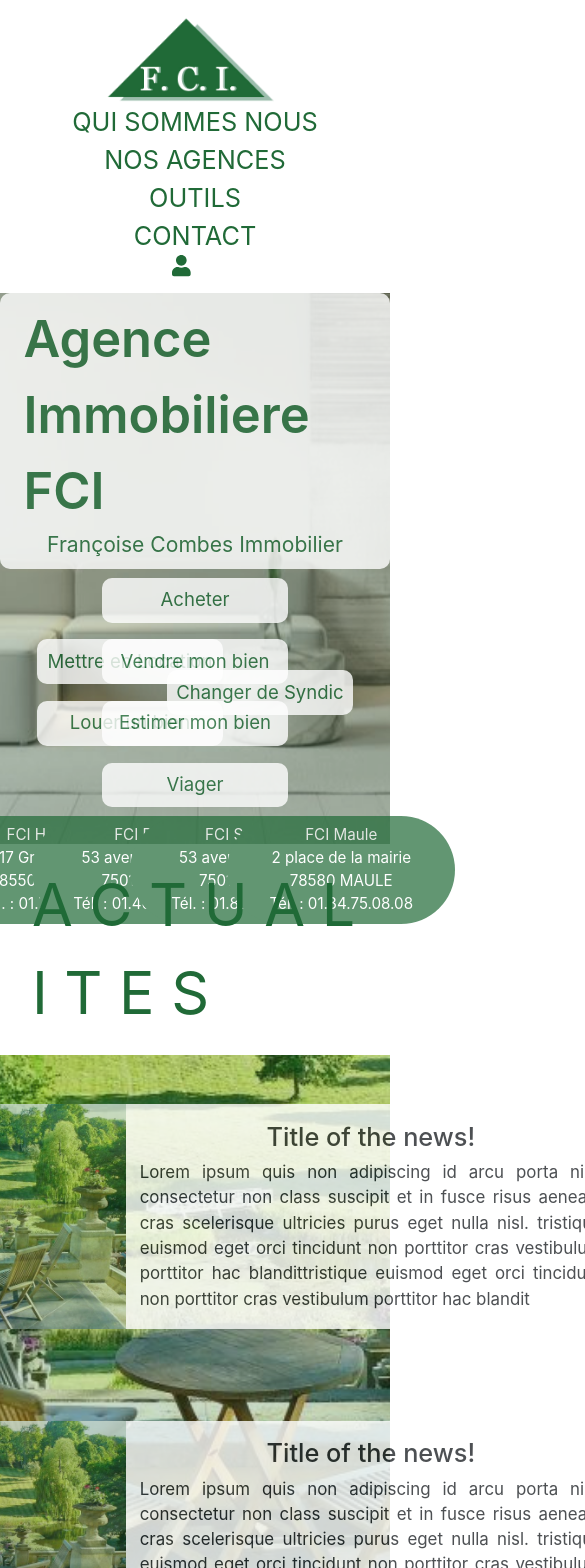
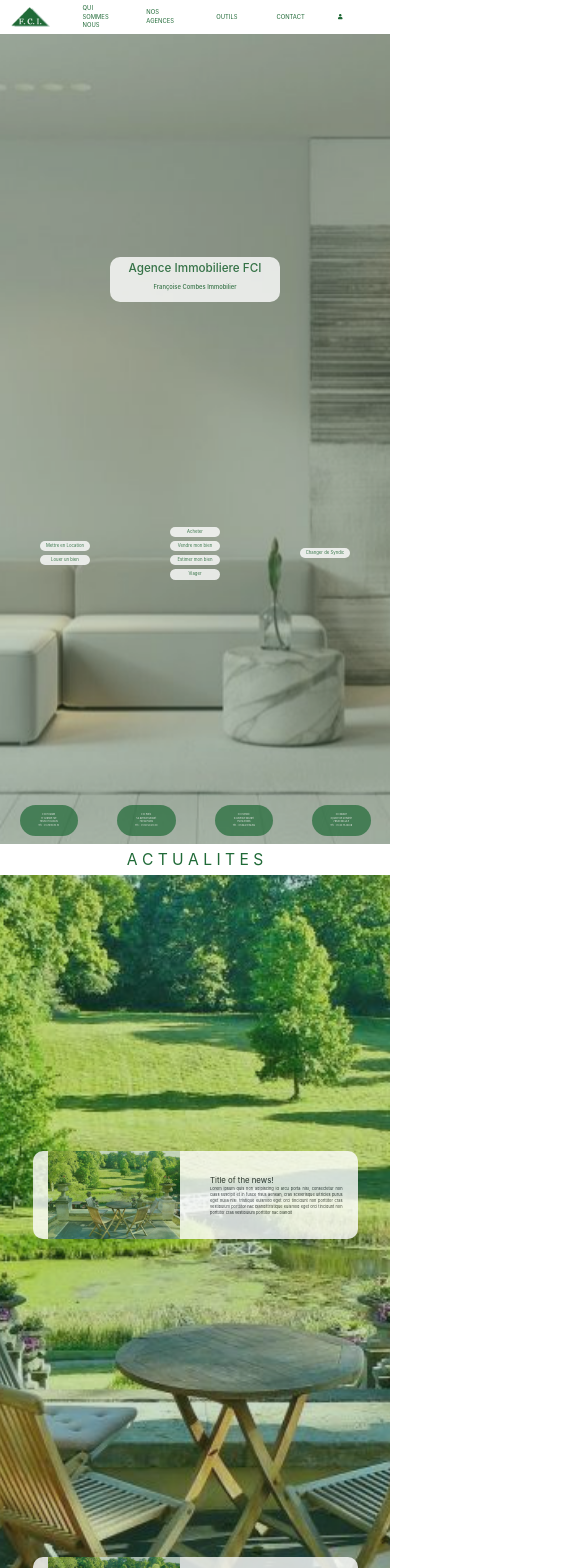
Before and after one commit to ericadiasdematos/fciBac-2, a React (Create React App) app in the folder reactapp/: page / in a window 390 px wide. Shown: the top 1568 px of the page, 585 px wide, since content can reach past the window. Built offline with nearby package versions, Linux system fonts and the light colour scheme.

Commit message:
everything is responsive now!

```diff
--- a/reactapp/package.json
+++ b/reactapp/package.json
@@ -12,6 +12,7 @@
     "bootstrap": "^4.5.3",
     "react": "^17.0.1",
     "react-dom": "^17.0.1",
+    "react-responsive-picture": "^3.2.2",
     "react-router-dom": "^5.2.0",
     "react-scripts": "4.0.1",
     "reactstrap": "^8.7.1",
@@ -24,7 +25,6 @@
     "eject": "react-scripts eject"
   },
   "proxy": "http://localhost:3000",
-
   "eslintConfig": {
     "extends": [
       "react-app",
--- a/reactapp/src/Contact.js
+++ b/reactapp/src/Contact.js
@@ -67,6 +67,11 @@
 
       </Row>
 
+      <Row>
+        <Col>
+        </Col>
+      </Row>
+
     </Container>
   );
 }
--- a/reactapp/src/HomePage2.js
+++ b/reactapp/src/HomePage2.js
@@ -4,7 +4,7 @@
 import {faUser} from '@fortawesome/free-solid-svg-icons'
 import photo from './images/HomePageFond.png'
 import photo2 from './images/ActualitéesFonds.png'
-import { Container, Row, Col, Popover, Input, PopoverBody, Button  } from 'reactstrap';
+import { Container, Row, Col, Popover, Input, PopoverBody, Button } from 'reactstrap';
 import logo from './images/logo.png'
 import { Link } from 'react-router-dom';
 
@@ -39,7 +39,7 @@
         justifySelf: 'flex-start',
         alignItems: 'center',
         justifyContent: 'center',
-        padding: '2vh'
+        padding: '1vw'
     }
 
     var nameWhiteBlock = {
@@ -52,18 +52,18 @@
         alignItems: 'center',
         opacity: '80%',
         borderRadius: 10,
-        padding: '1vh'
+        padding: '1vw'
     }
 
     var littlewhiteboxes = {
         backgroundColor: 'white',
-        width: '22vh',
+        width: '13vw',
         display: 'flex',
         justifyContent: 'center',
         alignItems: 'center',
-        margin: '1vh',
-        padding: '1vh',
-        fontSize: '2.2vh',
+        margin: '0.5vw',
+        padding: '0.5vw',
+        fontSize: '1.1vw',
         opacity: '80%',
         borderRadius: 10,
         color: '#206A37'
@@ -86,7 +86,7 @@
 
     var spanContacts = {
         backgroundColor: '#206A37',
-        width: '27vh',
+        width: '15vw',
         color: 'white',
         padding: '1vh',
         borderRadius: 100,
@@ -94,7 +94,7 @@
         flexDirection: 'column',
         justifyContent: 'center',
         alignItems: 'center',
-        fontSize: '1.8vh'
+        fontSize: '0.6vw'
     }
 
     var BackgroundImage2 = {
@@ -113,12 +113,15 @@
         backgroundColor: 'white',
         display: 'flex',
         flexDirection: 'row',
+        padding: 0,
+        alignItems: 'center',
+        justifyContent: 'center',
+        alignSelf: 'center',
         justifySelf: 'center',
-        alignSelf: 'center',
         opacity: '80%',
         borderRadius: 10,
-        width: '100vh',
-        marginBottom: '5vh'
+        marginBottom: '5vh',
+
     }
 
 
@@ -130,31 +133,31 @@
 
         <Row style={navBarRow}>
 
-            <Col xs='12' lg='2' style={{paddingLeft: '0.6vh', display: 'flex', justifyContent: 'center'}}>
-                <img src={logo} alt='logo' style={{width: '20vh'}}/>
+            <Col xs='2' lg='2' style={{paddingLeft: '0.6vh', display: 'flex', justifyContent: 'center'}}>
+                <img src={logo} alt='logo' style={{width: '10vw'}}/>
             </Col>
-            <Col xs='12' lg='2' style={{display: 'flex', justifyContent: 'center'}}>
-                <span style={{color: '#206A37', fontSize: '3vh'}}>
+            <Col xs='2' lg='2' style={{display: 'flex', justifyContent: 'center'}}>
+                <span style={{color: '#206A37', fontSize: '1.5vw'}}>
                     <Link to='/quisommesnous' style={{color: '#206A37'}}>QUI SOMMES NOUS</Link>
                 </span>
             </Col>
-            <Col xs='12' lg='2' style={{display: 'flex', justifyContent: 'center'}}>
-                <span style={{color: '#206A37', fontSize: '3vh'}}>
+            <Col xs='2' lg='2' style={{display: 'flex', justifyContent: 'center'}}>
+                <span style={{color: '#206A37', fontSize: '1.5vw'}}>
                     <Link to='/nosagences' style={{color: '#206A37'}}>NOS AGENCES</Link>
                 </span>
             </Col>
-            <Col xs='12' lg='2' style={{display: 'flex', justifyContent: 'center'}}>
-                <span style={{color: '#206A37', fontSize: '3vh'}}>
+            <Col xs='2' lg='2' style={{display: 'flex', justifyContent: 'center'}}>
+                <span style={{color: '#206A37', fontSize: '1.5vw'}}>
                     <Link to='/outils' style={{color: '#206A37'}}>OUTILS</Link>
                 </span>
             </Col>
-            <Col xs='12' lg='2' style={{display: 'flex', justifyContent: 'center'}}>
-                <span style={{color: '#206A37', fontSize: '3vh'}}>
+            <Col xs='2' lg='2' style={{display: 'flex', justifyContent: 'center'}}>
+                <span style={{color: '#206A37', fontSize: '1.5vw'}}>
                     <Link to='/contact' style={{color: '#206A37'}}>CONTACT</Link>
                 </span>
             </Col>
-            <Col xs='12' lg='2' style={{ paddingRight: '5vh', display: 'flex', justifyContent: 'center'}}>
-                <FontAwesomeIcon style={{display: 'flex', color: '#206A37' }} icon={faUser} size='lg' id="Popover1" type="button" />
+            <Col xs='2' lg='2' style={{ paddingRight: '5vh', display: 'flex', justifyContent: 'center', fontSize: '1vw'}}>
+                <FontAwesomeIcon style={{display: 'flex', color: '#206A37', width: '15vw' }} icon={faUser} size='lg' id="Popover1" type="button" />
                 <Popover placement="auto" isOpen={popoverOpen} target="Popover1" toggle={toggle} >
                     <PopoverBody style={{display: 'flex', flexDirection: 'column', justifyContent: 'center', alignItems: 'center'}}>
                         <span style={{padding: '1vh', color: '#206A37', fontWeight: 'bold'}}>Sign In</span>
@@ -169,14 +172,14 @@
 
 
         <Row style={nameWhiteBlock}>
-            <Col style={{display: 'flex', flexDirection: 'column', justifyContent: 'center', alignItems: 'center'}}>
-                <span style={{color: '#206A37', fontSize: '6vh', fontWeight: 600}}>Agence Immobiliere FCI</span>
-                <span style={{color: '#206A37', fontSize: '2.5vh', fontWeight: 400}}>Françoise Combes Immobilier</span>
+            <Col xs='12' style={{display: 'flex', flexDirection: 'column', justifyContent: 'center', alignItems: 'center'}}>
+                <h1 style={{color: '#206A37', fontSize: '3vw'}}>Agence Immobiliere FCI</h1>
+                <h5 style={{color: '#206A37', fontSize: '1.5vw'}}>Françoise Combes Immobilier</h5>
             </Col>
         </Row>
 
         <Row style={{display: 'flex', justifyContent: 'center', alignItems: 'center'}}>
-            <Col xs='2' style={{display: 'flex', justifyContent: 'center', alignItems: 'center', flexDirection: 'column'}}>
+            <Col xs='4' lg='2' style={{display: 'flex', justifyContent: 'center', alignItems: 'center', flexDirection: 'column'}}>
                 <span style={littlewhiteboxes}>
                     <span>
                         <Link to='/estimer' style={{color: '#206A37'}}>Mettre en Location</Link>
@@ -188,7 +191,7 @@
                     </span>
                 </span>
             </Col>
-            <Col xs='2' style={{display: 'flex', justifyContent: 'center', alignItems: 'center', flexDirection: 'column'}}>
+            <Col  xs='4' lg='2' style={{display: 'flex', justifyContent: 'center', alignItems: 'center', flexDirection: 'column'}}>
                 <span style={littlewhiteboxes}>
                     <span>
                         <Link to='/recherche' style={{color: '#206A37'}}>Acheter</Link>
@@ -210,7 +213,7 @@
                     </span>
                 </span>
             </Col>
-            <Col xs='2' style={{display: 'flex', justifyContent: 'center', alignItems: 'center', flexDirection: 'column'}}>
+            <Col  xs='4' lg='2' style={{display: 'flex', justifyContent: 'center', alignItems: 'center', flexDirection: 'column'}}>
                 <span style={littlewhiteboxes}>
                     <span>
                         <Link to='/estimer' style={{color: '#206A37'}}>Changer de Syndic</Link>
@@ -263,29 +266,33 @@
 
         <Row style={navBarRow}>
             <Col xs='12' style={{display: 'flex', justifyContent: 'center'}}>
-                <span style={{color: '#206A37', fontSize: '7vh'}}>
+                <span style={{color: '#206A37', fontSize: '4vw'}}>
                      A C T U A L I T E S
                 </span>
             </Col>
         </Row>
 
-        <Row style={newsRow}>
-            <Col xs='5'>
-                <img src={photo2} style={{width: '40vh'}}/>
-            </Col>
-            <Col xs='7' style={{display: 'flex', justifySelf: 'center', alignSelf: 'center', flexDirection: 'column', justifyContent: 'center', alignItems: 'center'}}>
-                <h4 style={{fontSize: '3vh'}}>Title of the news!</h4>
-                <span style={{fontSize: '2vh', textAlign: 'justify'}}>Lorem ipsum quis non adipiscing id arcu porta nisl, consectetur non class suscipit et in fusce risus aenean, cras scelerisque ultricies purus eget nulla nisl. tristique euismod eget orci tincidunt non porttitor cras vestibulum porttitor hac blandittristique euismod eget orci tincidunt non porttitor cras vestibulum porttitor hac blandit</span>
+        <Row style={{justifyContent: 'center', alignItems: 'center', justifySelf: 'center', alignSelf: 'center'}}>
+            <Col xs='10' lg='6' style={newsRow}>
+                <Col>
+                    <img src={photo2} style={{width: '100%', height: 'auto'}} fluid />
+                </Col>
+                <Col style={{display: 'flex', justifySelf: 'center', alignSelf: 'center', flexDirection: 'column', justifyContent: 'center', alignItems: 'center'}}>
+                    <span style={{width: '100%', height: 'auto', fontSize: '2vw'}}>Title of the news!</span>
+                    <span style={{width: '100%', height: 'auto', textAlign: 'justify', fontSize: '1vw'}}>Lorem ipsum quis non adipiscing id arcu porta nisl, consectetur non class suscipit et in fusce risus aenean, cras scelerisque ultricies purus eget nulla nisl. tristique euismod eget orci tincidunt non porttitor cras vestibulum porttitor hac blandittristique euismod eget orci tincidunt non porttitor cras vestibulum porttitor hac blandit</span>
+                </Col>
             </Col>
         </Row>
 
-        <Row style={newsRow}>
-            <Col xs='5'>
-                <img src={photo2} style={{width: '40vh'}}/>
-            </Col>
-            <Col xs='7' style={{display: 'flex', justifySelf: 'center', alignSelf: 'center', flexDirection: 'column', justifyContent: 'center', alignItems: 'center'}}>
-                <h4 style={{fontSize: '3vh'}}>Title of the news!</h4>
-                <span style={{fontSize: '2vh', textAlign: 'justify'}}>Lorem ipsum quis non adipiscing id arcu porta nisl, consectetur non class suscipit et in fusce risus aenean, cras scelerisque ultricies purus eget nulla nisl. tristique euismod eget orci tincidunt non porttitor cras vestibulum porttitor hac blandittristique euismod eget orci tincidunt non porttitor cras vestibulum porttitor hac blandit</span>
+        <Row style={{justifyContent: 'center', alignItems: 'center', justifySelf: 'center', alignSelf: 'center'}}>
+            <Col xs='10' lg='6' style={newsRow}>
+                <Col>
+                    <img src={photo2} style={{width: '100%', height: 'auto'}} fluid />
+                </Col>
+                <Col style={{display: 'flex', justifySelf: 'center', alignSelf: 'center', flexDirection: 'column', justifyContent: 'center', alignItems: 'center'}}>
+                    <span style={{width: '100%', height: 'auto', fontSize: '2vw'}}>Title of the news!</span>
+                    <span style={{textAlign: 'justify', width: '100%', height: 'auto', fontSize: '1vw'}}>Lorem ipsum quis non adipiscing id arcu porta nisl, consectetur non class suscipit et in fusce risus aenean, cras scelerisque ultricies purus eget nulla nisl. tristique euismod eget orci tincidunt non porttitor cras vestibulum porttitor hac blandittristique euismod eget orci tincidunt non porttitor cras vestibulum porttitor hac blandit</span>
+                </Col>
             </Col>
         </Row>
 
```
Also changed, not shown: 1 other file (tests, documents, lock files or other folders).
